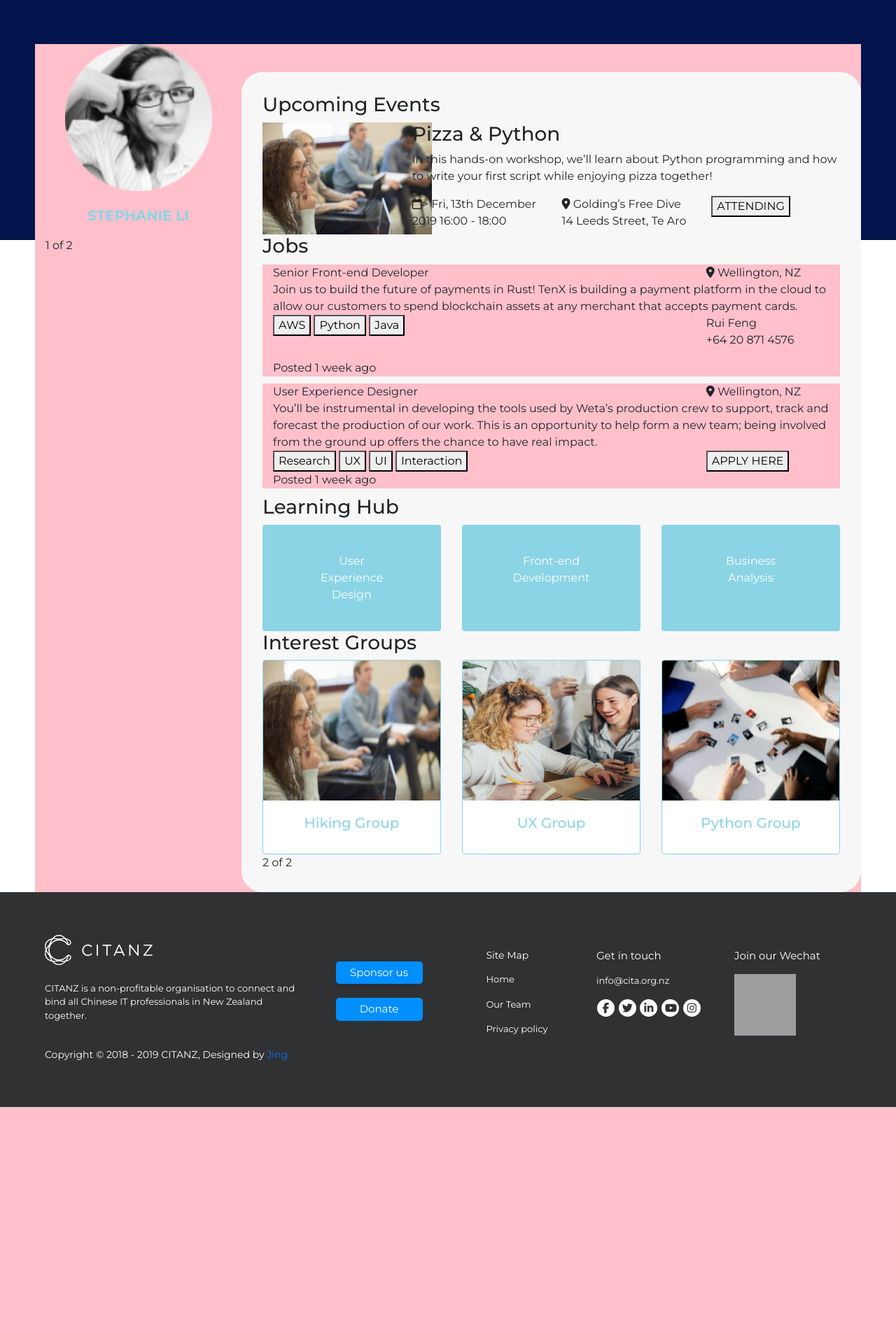
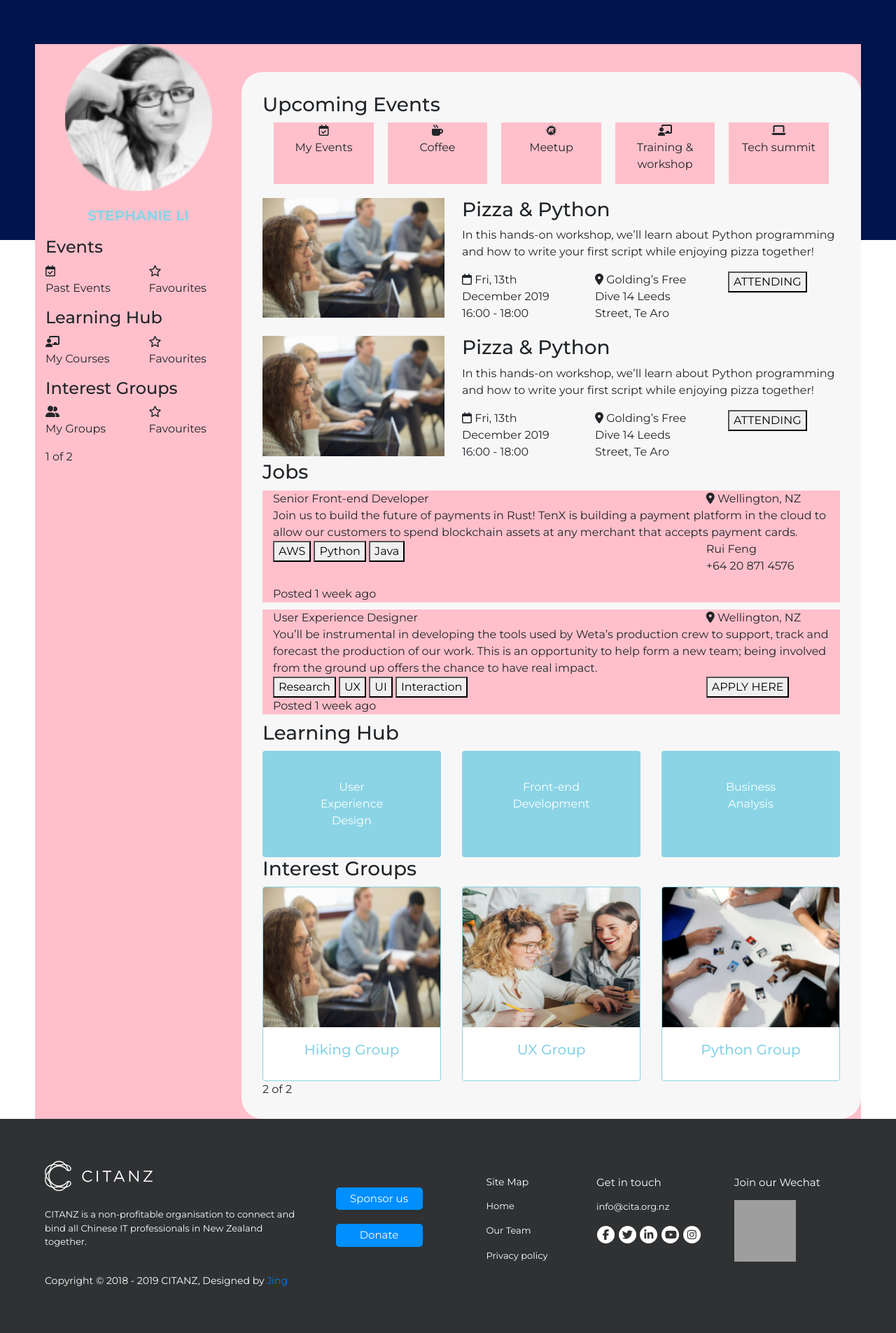
Before and after one commit to Jasonshi83/CITA-Project, a PHP site: page /membership-home.php in a window 1280 px wide. Shown: the part 77-1982 px from the top of the page at 70% size. Before the commit the page ends 1659 px from the top, so only its background shows below. Run offline with PHP 8.4, Linux system fonts and the light colour scheme; some libraries are stand-ins or nearby versions; grey boxes are pictures that could not be loaded.

Commit message:
Updated upcoming evnts section + Add events category

```diff
--- a/css/membership-homepage.css
+++ b/css/membership-homepage.css
@@ -102,6 +102,22 @@
   margin-top: 40px;
   padding: 30px;
 }
+
+/* upcomming event */
+.category-mode{
+  text-align: center;
+  background-color: pink;
+  margin: 0px 10px;
+}
+
+.upcoming-block{
+  margin-top: 20px;
+}
+
+.image-left img{
+  width: 260px;
+}
+
 
 /* jobs */
 .job-block{
--- a/membership-home.php
+++ b/membership-home.php
@@ -70,6 +70,41 @@
               <p class="user-name">STEPHANIE LI</p>
           </div>
           <div class="sidebar-menu">
+            <h4>Events</h4>
+            <div class="row">
+              <div class="col-lg-6">
+                <i class="far fa-calendar-check"></i>
+                <p>Past Events</p>
+              </div>
+              <div class="col-lg-6">
+                <i class="far fa-star"></i>
+                <p>Favourites</p>
+              </div>
+            </div>
+
+            <h4>Learning Hub</h4>
+            <div class="row">
+              <div class="col-lg-6">
+                <i class="fas fa-chalkboard-teacher"></i>
+                <p>My Courses</p>
+              </div>
+              <div class="col-lg-6">
+                <i class="far fa-star"></i>
+                <p>Favourites</p>
+              </div>
+            </div>
+
+            <h4>Interest Groups</h4>
+            <div class="row">
+              <div class="col-lg-6">
+                <i class="fas fa-user-friends"></i>
+                <p>My Groups</p>
+              </div>
+              <div class="col-lg-6">
+                <i class="far fa-star"></i>
+                <p>Favourites</p>
+              </div>
+            </div>
             1 of 2
           </div>
         </div>
@@ -77,19 +112,72 @@
           <div class="main-section">
             <div class="upcoming-events">
               <h3 class="content-title">Upcoming Events</h3>
+
+              <div class="row upcoming-category justify-content-md-center">
+                <div class="col-2 category-mode my-event">
+                  <i class="far fa-calendar-check"></i>
+                  <p>My Events</p>
+                </div>
+                <div class="col-2 category-mode coffee">
+                  <i class="fas fa-mug-hot"></i>
+                  <p>Coffee</p>
+                </div>
+                <div class="col-2 category-mode meetup">
+                  <i class="fab fa-meetup"></i>
+                  <p>Meetup</p>
+                </div>
+                <div class="col-2 category-mode training-workshop">
+                  <i class="fas fa-chalkboard-teacher"></i>
+                  <p>Training &</br> workshop</p>
+                </div>
+                <div class="col-2 category-mode training-workshop">
+                  <i class="fas fa-laptop"></i>
+                  <p>Tech summit</p>
+                </div>
+              </div>
+
               <div class="row upcoming-block">
                 <div class="col-lg-12">
                   <div class="row">
-                    <div class="col-lg-3">
+                    <div class="col-lg-4 image-left">
                         <img src=".\css\assets\interest-groups1.png" alt="Card image cap">
                     </div>
-                    <div class="col-lg-9">
+                    <div class="col-lg-8">
                       <h3>Pizza & Python</h3>
                       <p>In this hands-on workshop, we’ll learn about Python programming and how to
                           write your first script while enjoying pizza together! </p>
                       <div class="row">
                         <div class="col-lg-4">
-                          <i class="far fa-calendar"></i>>
+                          <i class="far fa-calendar"></i>
+                          <span>Fri, 13th December 2019 16:00 - 18:00 </span>
+                        </div>
+                        <div class="col-lg-4">
+                          <i class="fas fa-map-marker-alt"></i>
+                          <span>Golding’s Free Dive 14 Leeds Street, Te Aro </span>
+                        </div>
+                        <div class="col-lg-4">
+                          <button type="button" name="button">ATTENDING</button>
+                        </div>
+                      </div>
+
+                    </div>
+                  </div>
+                </div>
+              </div>
+
+              <div class="row upcoming-block">
+                <div class="col-lg-12">
+                  <div class="row">
+                    <div class="col-lg-4 image-left">
+                        <img src=".\css\assets\interest-groups1.png" alt="Card image cap">
+                    </div>
+                    <div class="col-lg-8">
+                      <h3>Pizza & Python</h3>
+                      <p>In this hands-on workshop, we’ll learn about Python programming and how to
+                          write your first script while enjoying pizza together! </p>
+                      <div class="row">
+                        <div class="col-lg-4">
+                          <i class="far fa-calendar"></i>
                           <span>Fri, 13th December 2019 16:00 - 18:00 </span>
                         </div>
                         <div class="col-lg-4">
```
Also changed, not shown: index.php (+8 -0 lines).
